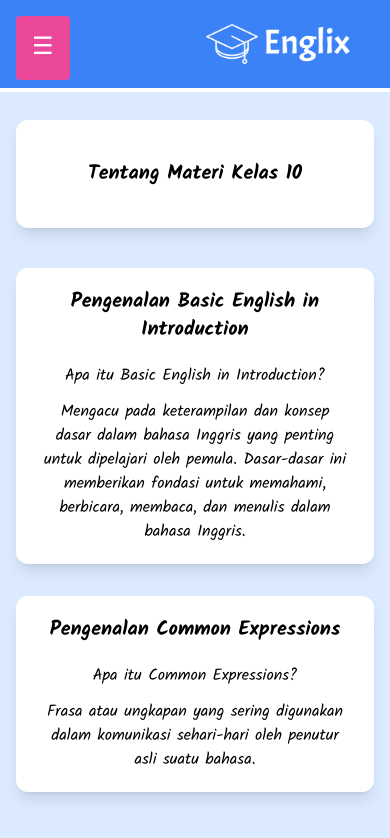
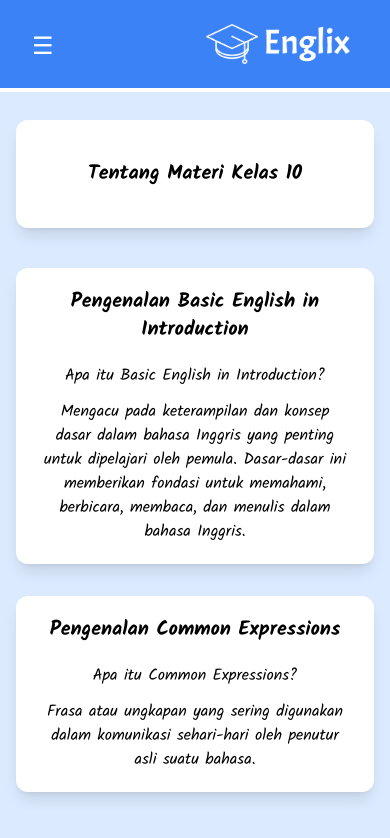
Before and after one commit to TrustyKrab/Englix-Client, a React (Vite) app: page /Kelas10Page in a window 390 px wide. Shown: the top 838 px of the page. Built offline with nearby package versions, Linux system fonts and the light colour scheme; no server answers; sample sign-in values are in the browser's storage.

Commit message:
add responsive

```diff
--- a/src/assets/Pages/Kelas10Page/SidebarK10.jsx
+++ b/src/assets/Pages/Kelas10Page/SidebarK10.jsx
@@ -108,7 +108,7 @@ export default function SidebarK10() {
         <div className="flex flex-col md:flex-row">
             {/* Tombol Menu untuk Mobile */}
             <button
-                className="md:hidden p-4 text-2xl fixed top-4 left-4 z-50 bg-pink-500 text-white rounded"
+                className="md:hidden p-4 text-2xl fixed top-4 left-4 z-50 text-white rounded"
                 onClick={() => setIsSidebarOpen(!isSidebarOpen)}
             >
                 &#9776;
@@ -116,7 +116,7 @@ export default function SidebarK10() {
 
             {/* Sidebar untuk Desktop dan Mobile */}
             <div
-                className={`fixed inset-0 top-16 md:static md:w-1/4 bg-blue-900 text-white md:bg-transparent md:h-auto overflow-y-auto transition-transform duration-300 ease-in-out ${isSidebarOpen ? 'translate-x-0' : 'translate-x-full md:translate-x-0'}`}
+                className={`fixed inset-0 top-16 md:static md:w-1/4 bg-blue-500 text-white md:bg-transparent md:h-auto overflow-y-auto transition-transform duration-300 ease-in-out ${isSidebarOpen ? 'translate-x-0' : 'translate-x-full md:translate-x-0'}`}
             >
                 <button
                     className="md:hidden p-4 text-2xl "
```
